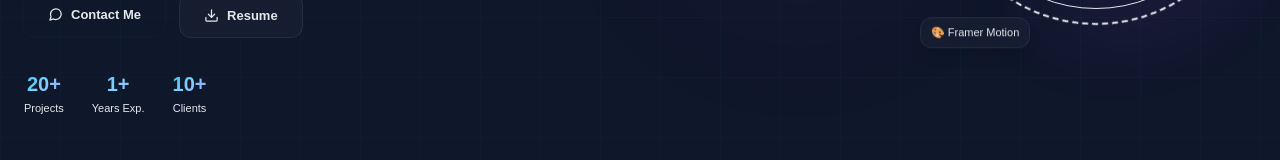
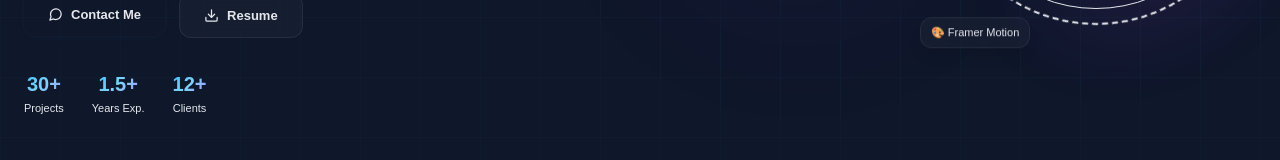
Before and after one commit to Kz-Himel/portfolio, a Next.js app: page / in a window 1280 px wide. Shown: the part 523-683 px from the top of the page. Built offline with nearby package versions, Linux system fonts and the light colour scheme; a web font is replaced by a local one.

Commit message:
Added: Some changes in Hero section

```diff
--- a/src/components/HeroSection.jsx
+++ b/src/components/HeroSection.jsx
@@ -143,9 +143,9 @@ export default function HeroSection() {
               className="flex gap-7 pt-2"
             >
               {[
-                { value: "20+", label: "Projects" },
-                { value: "1+", label: "Years Exp." },
-                { value: "10+", label: "Clients" },
+                { value: "30+", label: "Projects" },
+                { value: "1.5+", label: "Years Exp." },
+                { value: "12+", label: "Clients" },
               ].map((stat) => (
                 <motion.div
                   key={stat.label}
```
